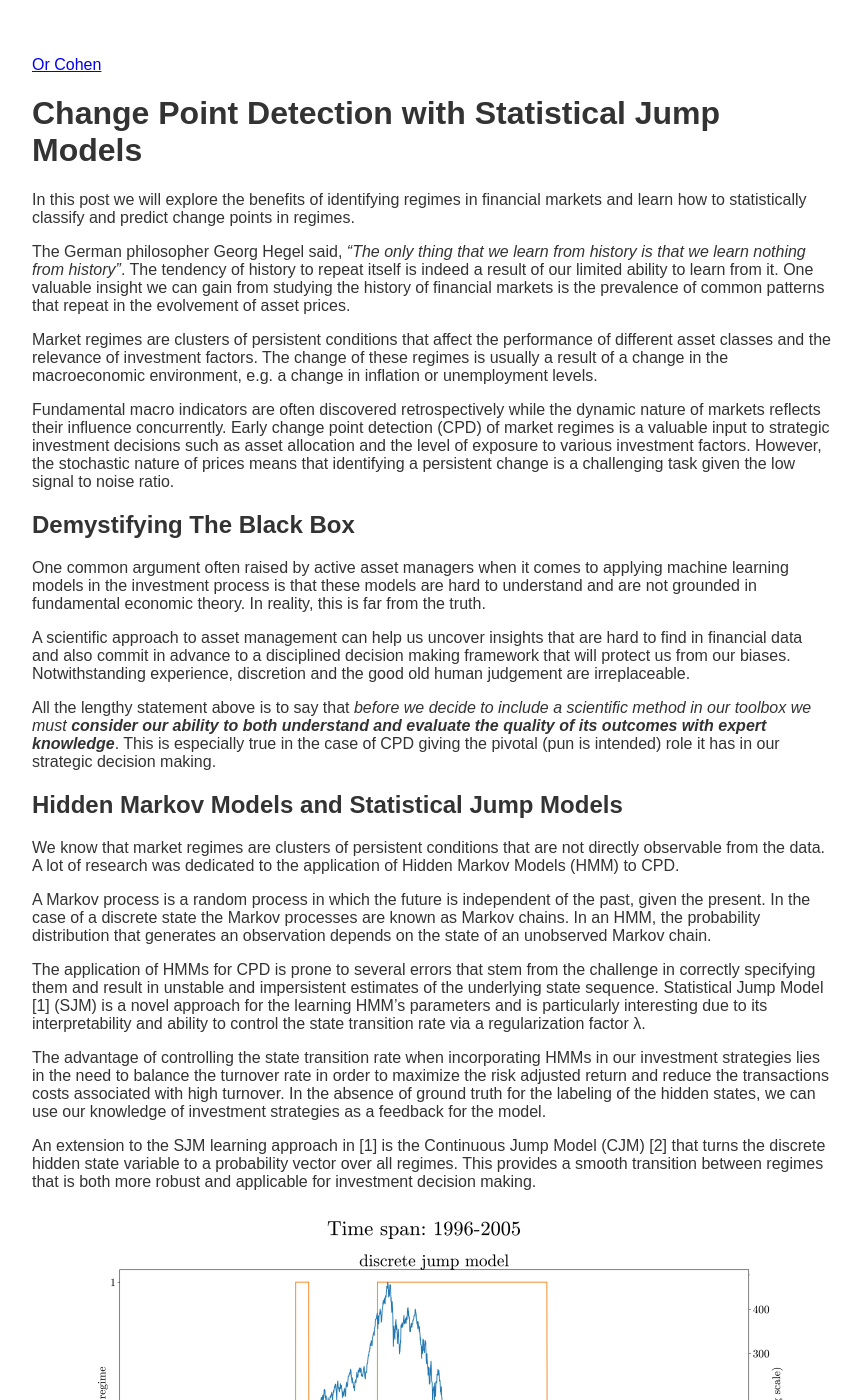
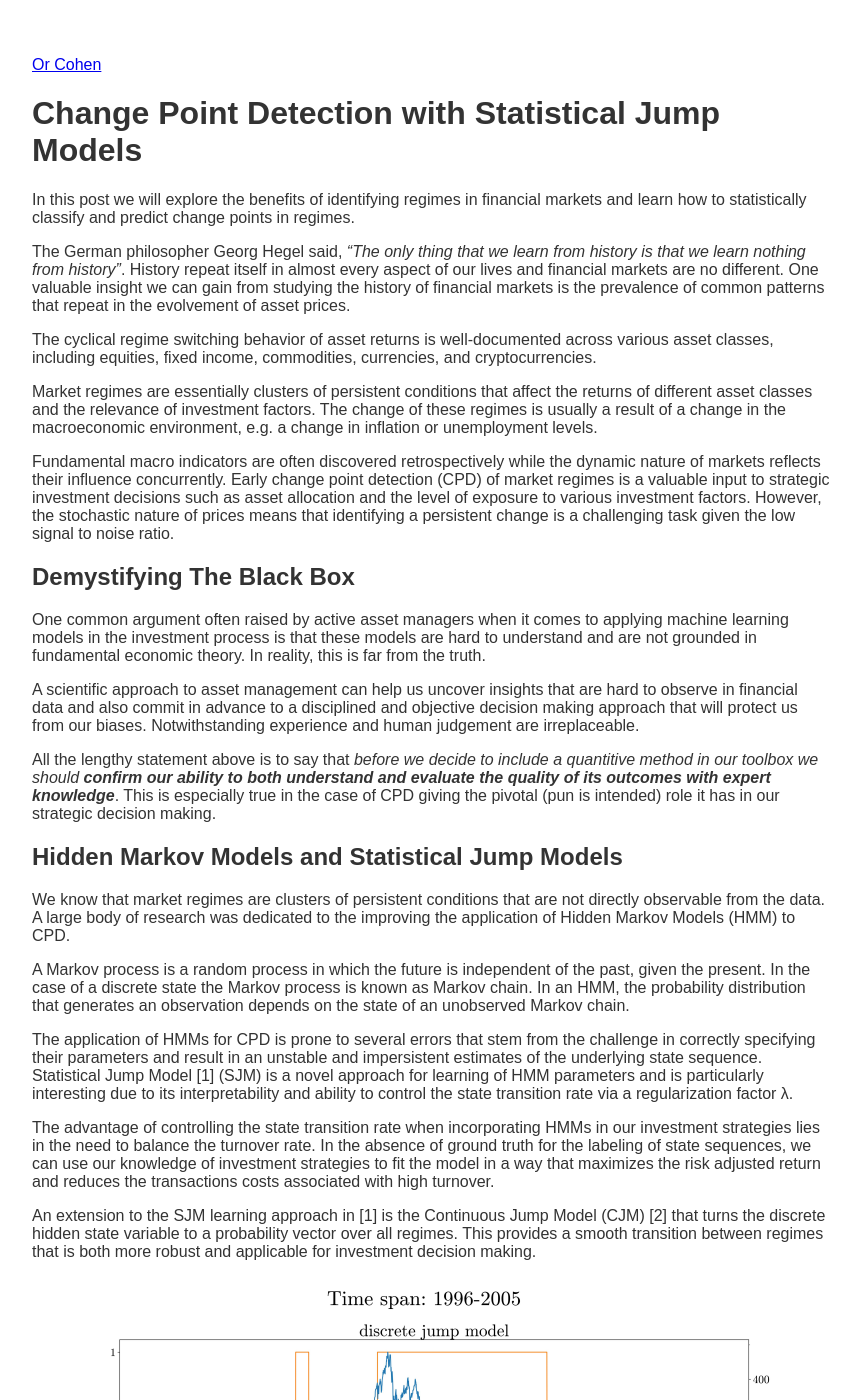
Before and after one commit to Cohen-Or/cohen-or.github.io, a Jekyll site: the page built from posts/sjm.md, in a window 1280 px wide and 1400 px high. Shown: the whole window, without its empty margins (208-1070 px from the left). Built offline with Jekyll 4.4.1, drawn with Linux system fonts in a browser that asks for light colours; our own code applies the rules of GitHub Pages for plain Markdown files; some of the changed text lies outside the part shown.

Commit message:
Update sjm.md

````diff
--- a/posts/sjm.md
+++ b/posts/sjm.md
@@ -2,46 +2,49 @@
 # Change Point Detection with Statistical Jump Models
 In this post we will explore the benefits of identifying regimes in financial markets and learn how to statistically classify and predict change points in regimes.
 
-The German philosopher Georg Hegel said, *"The only thing that we learn from history is that we learn nothing from history"*. The tendency of history to repeat itself is indeed a result of our limited ability to learn from it. One valuable insight we can gain from studying the history of financial markets is the prevalence of common patterns that repeat in the evolvement of asset prices.
+The German philosopher Georg Hegel said, *"The only thing that we learn from history is that we learn nothing from history"*. History repeat itself in almost every aspect of our lives and financial markets are no different.  One valuable insight we can gain from studying the history of financial markets is the prevalence of common patterns that repeat in the evolvement of asset prices.
 
-Market regimes are clusters of persistent conditions that affect the performance of different asset classes and the relevance of investment factors. The change of these regimes is usually a result of a change in the macroeconomic environment, e.g. a change in inflation or unemployment levels.
+The cyclical regime switching behavior of asset returns is well-documented across various asset classes, including equities, fixed income, commodities, currencies, and cryptocurrencies.
+
+Market regimes are essentially clusters of persistent conditions that affect the returns of different asset classes and the relevance of investment factors. The change of these regimes is usually a result of a change in the macroeconomic environment, e.g. a change in inflation or unemployment levels.
 
 Fundamental macro indicators are often discovered retrospectively while the dynamic nature of markets reflects their influence concurrently. Early change point detection (CPD) of market regimes is a valuable input to strategic investment decisions such as asset allocation and the level of exposure to various investment factors.  However, the stochastic nature of prices means that identifying a persistent change is a challenging task given the low signal to noise ratio.
 
 ## Demystifying The Black Box
 One common argument often raised by active asset managers when it comes to applying machine learning models in the investment process is that these models are hard to understand and are not grounded in fundamental economic theory. In reality, this is far from the truth.
 
- A scientific approach to asset management can help us uncover insights that are hard to find in financial data and also commit in advance to a disciplined decision making framework that will protect us from our biases. Notwithstanding experience, discretion and the good old human judgement are irreplaceable.
+ A scientific approach to asset management can help us uncover insights that are hard to observe in financial data and also commit in advance to a disciplined and objective decision making approach that will protect us from our biases. Notwithstanding experience and human judgement are irreplaceable.
 
-All the lengthy statement above is to say that _before we decide to include a scientific method in our toolbox we must **consider our ability to both understand and evaluate the quality of its outcomes with expert knowledge**_. This is especially true in the case of CPD giving the pivotal (pun is intended) role it has in our strategic decision making.
+All the lengthy statement above is to say that _before we decide to include a quantitive method in our toolbox we should **confirm our ability to both understand and evaluate the quality of its outcomes with expert knowledge**_. This is especially true in the case of CPD giving the pivotal (pun is intended) role it has in our strategic decision making.
 
 ## Hidden Markov Models and Statistical Jump Models
-We know that market regimes are clusters of persistent conditions that are not directly observable from the data. A lot of research was dedicated to the application of Hidden Markov Models (HMM) to CPD.
+We know that market regimes are clusters of persistent conditions that are not directly observable from the data. A large body of research was dedicated to the improving the application of Hidden Markov Models (HMM) to CPD.
 
-A Markov process is a random process in which the future is independent of the past, given the present. In the case of a discrete state the Markov processes are known as Markov chains. In an HMM, the probability distribution that generates an observation depends on the state of an unobserved Markov chain.
+A Markov process is a random process in which the future is independent of the past, given the present. In the case of a discrete state the Markov process is known as Markov chain. In an HMM, the probability distribution that generates an observation depends on the state of an unobserved Markov chain.
 
-The application of HMMs for CPD is prone to several errors that stem from the challenge in correctly specifying them and result in unstable and impersistent estimates of the underlying state sequence. Statistical Jump Model [1] (SJM) is a novel approach for the learning HMM's parameters and is particularly interesting due to its interpretability and ability to control the state transition rate via a regularization factor λ.
+The application of HMMs for CPD is prone to several errors that stem from the challenge in correctly specifying their parameters and result in an unstable and impersistent estimates of the underlying state sequence. Statistical Jump Model [1] (SJM) is a novel approach for learning of HMM parameters and is particularly interesting due to its interpretability and ability to control the state transition rate via a regularization factor λ.
 
-The advantage of controlling the state transition rate when incorporating HMMs in our investment strategies lies in the need to balance the turnover rate in order to maximize the risk adjusted return and reduce the transactions costs associated with high turnover. In the absence of ground truth for the labeling of the hidden states, we can use our knowledge of investment strategies as a feedback for the model.
+The advantage of controlling the state transition rate when incorporating HMMs in our investment strategies lies in the need to balance the turnover rate. In the absence of ground truth for the labeling of state sequences, we can use our knowledge of investment strategies to fit the model in a way that maximizes the risk adjusted return and reduces the transactions costs associated with high turnover.
 
 An extension to the SJM learning approach in [1] is the Continuous Jump Model (CJM) [2] that turns the discrete hidden state variable to a probability vector over all regimes. This provides a smooth transition between regimes that is both more robust and applicable for investment decision making.
 
 ![Continuous Statistical Jump Model](/images/sjm1.png)
+Bear (1) and Bull (0) regime predictions (yellow) of the Nasdaq Index (blue) using discrete and continuous Statistical Jump Models.  Source [1].
 
-The figure above charts the probability of bull and bear regimes (in yellow) of the Nasdaq Index (in blue) from 1996 to 2005 as estimated by the discrete SJM and the extended CJM. While the discrete model identifies the dot-com crash as a single bear period, the continuous one is able to detect two rebound periods with a smoothed transition.
+Note in the Nasdaq comparison above that while the discrete model identifies the dot-com crash as a single bear period, the continuous one is able to detect two rebound periods with a smoothed transition.
 
 ## Tuning SJMs
 Alongside the scientific contribution, the research teams behind the two models also contributed to the open-source community by providing [a well documented python library](https://github.com/Yizhan-Oliver-Shu/jump-models?tab=readme-ov-file) of SJMs. The key to successful integration of the model to portfolio and risk management lies in fine-tuning the jump penalty parameter λ through cross-validation or a statistical criteria (similar to a loss function).
 
-This hyperparameter serves as a control parameter for the fixed-cost regularization term associated with transitions between different states. Its value reflects our prior assumptions about the frequency of state transitions.
+This hyperparameter serves as a control dial for the fixed-cost regularization term associated with transitions between different states. In other words, its value reflects our prior assumptions about the frequency of state transitions.
 
 ```python
 jump_penalty=50
-# Initlalize a JM instance (set the arg cont=True for CJM)
+# initlalize a JM instance (set the arg cont=True for CJM)
 jm = JumpModel(n_components=2, jump_penalty=jump_penalty, cont=False)
-# Fit data
+# fit data
 jm.fit(X_train_processed, log_ret, sort_by="cumret")
-# Make online inference
+# make online inference
 labels_test_online = jm.predict_online(X_test_processed)
 ```
 When λ is set to zero, the jump model becomes the K-means algorithm which does not take the temporal order into account. As we increase the value of λ, the number of state transitions decreases. In the plots below we can see the difference between in-sample fitted regimes by the model on the S&P500 index between 2005-2019 for λ values 10, 30, 50, 70, 90.
@@ -53,9 +56,9 @@ When λ is set to zero, the jump model becomes the K-means algorithm which does
 ![S&P SJM in-sample](/images/sjm6.png)
 
 ## Conclusion
-Time series clustering is a powerful technique for analyzing temporal data that we can use to adapt out strategies to the changing dynamics in financial markets. In the next post we will build upon this knowledge and learn how to improve our strategic asset allocation based on the information the SJMs provide us.
+Time series clustering is a powerful technique for analyzing temporal data that we can use to adapt our strategies to the changing dynamics in financial markets. In the next post we will build upon this knowledge and learn how to improve our strategic asset allocation based on the insights this models provide us.
 
 ___
 References:
-1.  Nystrup, P. (2020). Learning hidden Markov models with persistent states by penalizing jumps, Expert Systems with Applications.
-2. Aydınhan, A. O. (2024). Identifying patterns in financial markets: Extending the statistical jump model for regime identification, Annals of Operations Research.
+1.  Nystrup, P. (2020). Learning hidden Markov models with persistent states by penalizing jumps, _Expert Systems with Applications._
+2. Aydınhan, A. O. (2024). Identifying patterns in financial markets: Extending the statistical jump model for regime identification, _Annals of Operations Research._
````
